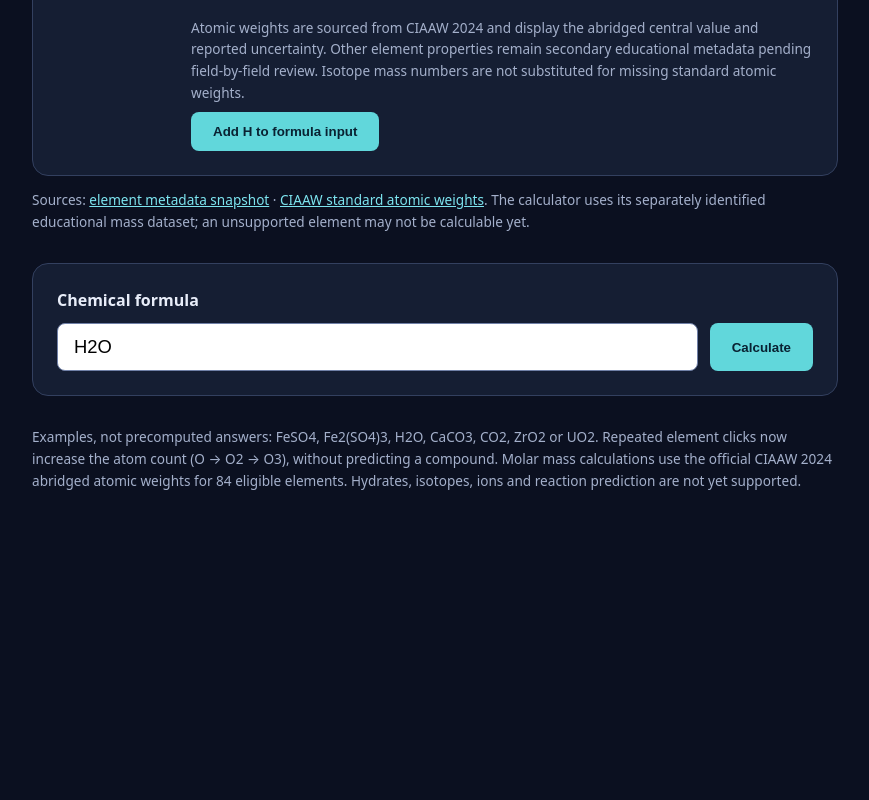
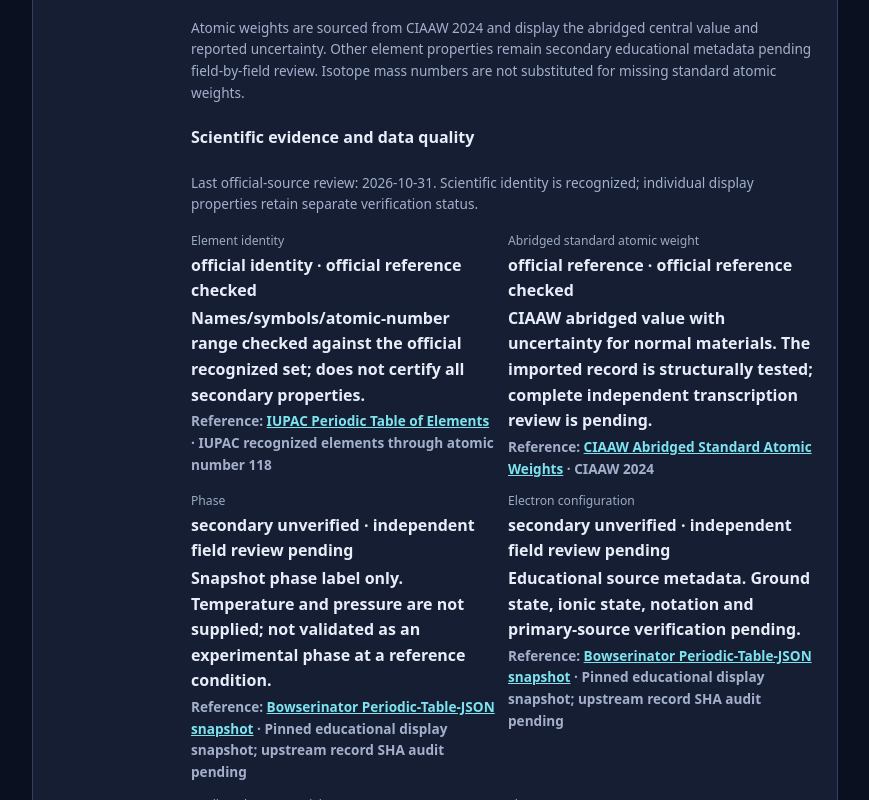
Before and after one commit to foxcyloxcy/periodic-table-calculator, a Next.js app: page /periodic-table-calculator/ in a window 1280 px wide. Shown: the part 2000-2800 px from the top of the page, without its empty margins (205-1074 px from the left). Before the commit the page ends 2565 px from the top, so only its background shows below. Built offline with nearby package versions, Linux system fonts and the light colour scheme.

Commit message:
feat: show per-element confidence, provenance and scientific uncertainty in detail panel

```diff
--- a/src/components/PeriodicTable.tsx
+++ b/src/components/PeriodicTable.tsx
@@ -2,6 +2,7 @@
 
 import { useMemo, useState } from 'react';
 import { atomicWeightBySymbol } from '@/lib/chemistry/elements';
+import {auditElement,auditOverview,type PropertyEvidence} from '@/lib/chemistry/element-audit';
 import { elementCategories, periodicElements, searchElements, type PeriodicElement, PERIODIC_TABLE_SOURCE, STANDARD_WEIGHT_REFERENCE } from '@/lib/chemistry/periodic-table';
 
 const categoryClass = (category: string) => {
@@ -21,6 +22,8 @@ export default function PeriodicTable({ onAppendSymbol }: {onAppendSymbol: (symb
   const [query,setQuery]=useState('');
   const [category,setCategory]=useState('all');
   const [selected,setSelected]=useState<PeriodicElement>(periodicElements[0]);
+  const evidence=useMemo(()=>auditElement(selected),[selected]);
+  const overview=useMemo(()=>auditOverview(),[]);
   const matches=useMemo(()=>new Set(searchElements(query,category).map(e=>e.atomicNumber)),[query,category]);
   return <section className="periodic-section" aria-label="Interactive periodic table">
     <div className="section-heading"><div><p className="eyebrow">ALL 118 RECOGNIZED ELEMENTS</p><h2>Explore the periodic table</h2><p>Select any element to inspect its properties. Selecting does not predict chemical reactions.</p></div></div>
@@ -50,6 +53,19 @@ export default function PeriodicTable({ onAppendSymbol }: {onAppendSymbol: (symb
           <div><dt>Atomic weight</dt><dd>{atomicWeightBySymbol.get(selected.symbol)?.abridged ? `${atomicWeightBySymbol.get(selected.symbol)!.abridged!.value} ± ${atomicWeightBySymbol.get(selected.symbol)!.abridged!.uncertainty} (CIAAW 2024 abridged)` : 'No standard atomic weight (CIAAW 2024)'}</dd></div>
         </dl>
         <p className="hint">Atomic weights are sourced from CIAAW 2024 and display the abridged central value and reported uncertainty. Other element properties remain secondary educational metadata pending field-by-field review. Isotope mass numbers are not substituted for missing standard atomic weights.</p>
+        <section className="element-evidence" aria-label="Scientific property evidence">
+          <h4>Scientific evidence and data quality</h4>
+          <p className="hint">Last official-source review: {overview.checkedDate}. Scientific identity is recognized; individual display properties retain separate verification status.</p>
+          <dl>
+            {[evidence.identity,...evidence.properties].map((property:PropertyEvidence)=><div key={property.field} className="audit-property">
+              <dt>{property.label}</dt>
+              <dd><strong>{property.level.replaceAll('_',' ')}</strong> · {property.reviewStatus.replaceAll('_',' ')}</dd>
+              <dd>{property.caveat}</dd>
+              <dd className="hint">Reference: <a href={property.sourceUrl} target="_blank" rel="noreferrer">{property.sourceName}</a> · {property.sourceEdition}</dd>
+            </div>)}
+          </dl>
+          <p className="hint">Audit status: {overview.recognizedElements} recognized elements; {overview.authoritativeWeightEntries} CIAAW standard-weight entries; {overview.missingStandardWeights} unavailable; {overview.phasePredictionsFlagged} superheavy phase labels flagged for caution. All secondary properties remain subject to independent primary-source review.</p>
+        </section>
         <button type="button" onClick={()=>onAppendSymbol(selected.symbol)}>Add {selected.symbol} to formula input</button>
       </div>
     </article>
```
